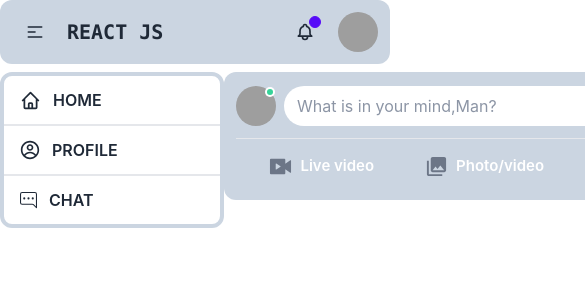
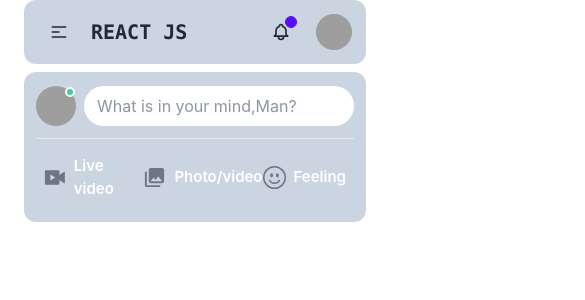
Before and after one commit to syed-jaid/React-Recap-All, a React (Create React App) app: page / in a window 390 px wide. Shown: the top 300 px of the page, 585 px wide, since content can reach past the window. Built offline with nearby package versions, Linux system fonts and the light colour scheme; grey boxes are pictures that could not be loaded.

Commit message:
navbar, home part is resposive is done allmost

```diff
--- a/src/App.js
+++ b/src/App.js
@@ -6,9 +6,11 @@
 function App() {
   return (
     <div className='App-main-div'>
-      <Navbar />
-      <Home></Home>
-      <ToastContainer />
+      <div className='mx-6'>
+        <Navbar />
+        <Home></Home>
+        <ToastContainer />
+      </div>
     </div>
   );
 }
--- a/src/Components/Home/Center.js
+++ b/src/Components/Home/Center.js
@@ -5,6 +5,7 @@
     return (
         <div className='Home-scroll-part'>
             <AddPost />
+
         </div>
     );
 };
--- a/src/Components/Home/Home.css
+++ b/src/Components/Home/Home.css
@@ -69,3 +69,76 @@
     background-color: #e5e7eb;
     border-radius: 5px;
 }
+
+@media screen and (max-width: 1030px) {
+    .Home-main-div {
+        display: block;
+        position: relative;
+    }
+
+    .Home-scroll-part {
+        position: absolute;
+        left: 12%;
+    }
+
+    .left-side-part {
+        position: absolute;
+        top: 0px;
+        right: 0;
+    }
+
+    .Right-side-part {
+        position: absolute;
+        top: 160px;
+        right: 0;
+    }
+}
+
+
+@media screen and (max-width: 1000px) {
+    .Home-scroll-part {
+        left: 10%;
+    }
+}
+
+@media screen and (max-width: 950px) {
+    .Home-scroll-part {
+        left: 7%;
+    }
+}
+
+@media screen and (max-width: 890px) {
+    .Home-scroll-part {
+        left: 5%;
+    }
+}
+
+@media screen and (max-width: 865px) {
+    .Home-scroll-part {
+        left: 2%;
+    }
+}
+
+@media screen and (max-width: 815px) {
+    .Home-scroll-part {
+        left: 0;
+    }
+}
+
+@media screen and (max-width: 785px) {
+    .Home-scroll-part {
+        position: sticky;
+        display: flex;
+        justify-content: center;
+        margin-left: auto;
+        margin-right: auto;
+    }
+
+    .left-side-part {
+        display: none;
+    }
+
+    .Right-side-part {
+        display: none;
+    }
+}
--- a/src/Components/Home/Left.js
+++ b/src/Components/Home/Left.js
@@ -4,8 +4,8 @@
 
 const Left = () => {
     return (
-        <div>
-            <ul class="menu bg-base-100 w-56 mt-2 border-[4px] border-[#cbd5e1] rounded-xl  font-semibold">
+        <div className='left-side-part'>
+            <ul class="menu bg-base-100 w-56 mt-2 border-[3px] border-[#cbd5e1] rounded-xl font-semibold">
                 <li className='border-b-[2px] border-base-400'>
                     <a href='/'>
                         <svg xmlns="http://www.w3.org/2000/svg" class="h-[21px] w-[21px]" fill="none" viewBox="0 0 24 24" stroke="currentColor"><path stroke-linecap="round" stroke-linejoin="round" stroke-width="2" d="M3 12l2-2m0 0l7-7 7 7M5 10v10a1 1 0 001 1h3m10-11l2 2m-2-2v10a1 1 0 01-1 1h-3m-6 0a1 1 0 001-1v-4a1 1 0 011-1h2a1 1 0 011 1v4a1 1 0 001 1m-6 0h6" /></svg>
--- a/src/Components/Home/Right.js
+++ b/src/Components/Home/Right.js
@@ -3,9 +3,9 @@
 
 const Right = () => {
     return (
-        <div>
-            <ul class="menu bg-base-100 w-56 mt-2 border-[4px] border-[#cbd5e1] rounded-xl">
-                <li className='   w-full '>
+        <div className='Right-side-part'>
+            <ul class="menu bg-base-100 w-56 mt-2 border-[3px] border-[#cbd5e1] rounded-xl">
+                <li className='w-full '>
                     <a className='mx-auto font-semibold' href='/'><FaUserFriends /> Friend List</a>
                 </li>
                 <li className='border-t-[2px] border-base-400 '>
--- a/src/Components/Reuseabale-components/Navbar.js
+++ b/src/Components/Reuseabale-components/Navbar.js
@@ -5,7 +5,7 @@
     const s =
         <>
             <div className="form-control">
-                <input type="text" placeholder="Search" className="input input-bordered lg:w-96 text-slate-600" />
+                <input type="text" placeholder="Search" className="input input-bordered rounded-[20px] h-[35px] lg:w-96 text-slate-600" />
             </div>
         </>;
 
@@ -34,7 +34,7 @@
                     </div>
                 </button>
                 <label tabIndex="0" className="btn btn-ghost btn-circle avatar">
-                    <div className="w-10 rounded-full">
+                    <div className="w-9 rounded-full">
                         <img src="https://placeimg.com/80/80/people" alt='person img' />
                     </div>
                 </label>
--- a/tailwind.config.js
+++ b/tailwind.config.js
@@ -4,7 +4,7 @@
     "./src/**/*.{js,jsx,ts,tsx}",
   ],
   daisyui: {
-    themes: ["light"]
+    themes: ['light']
   },
   plugins: [require("daisyui")],
 }
```
